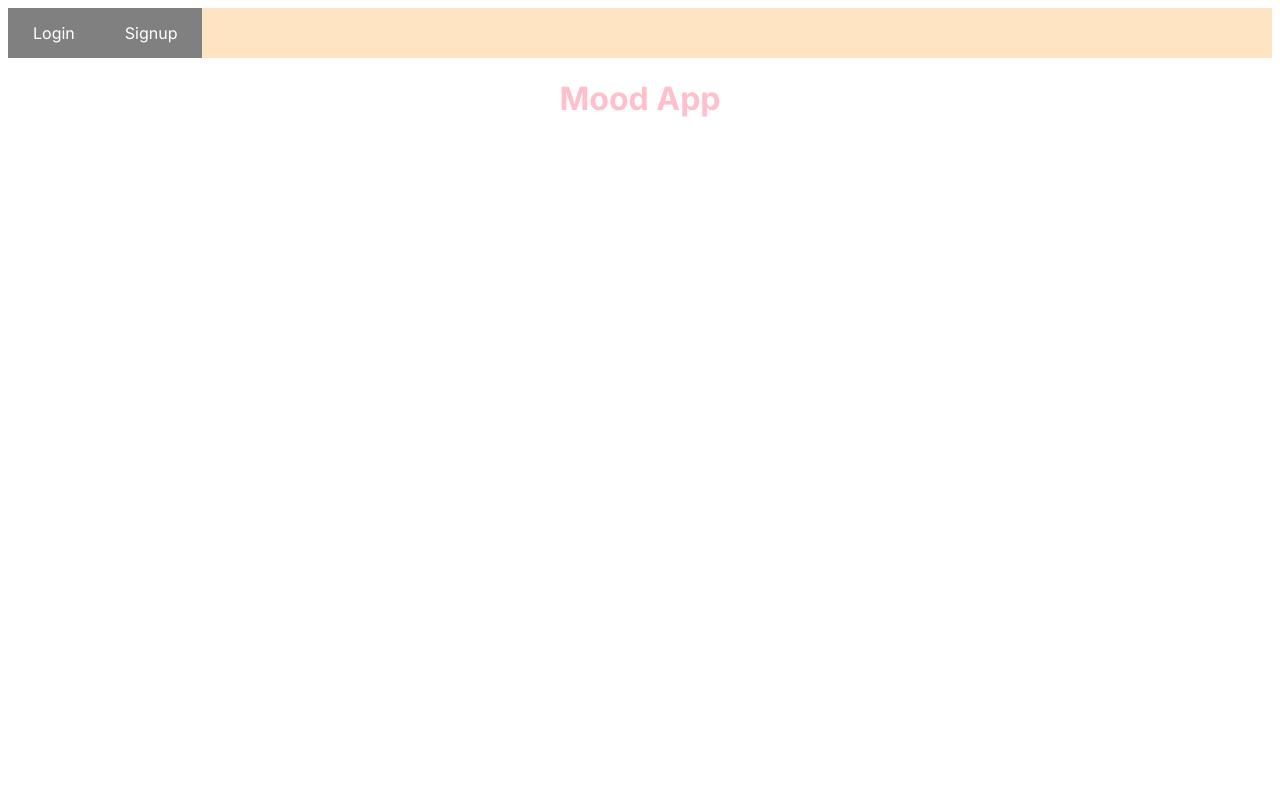
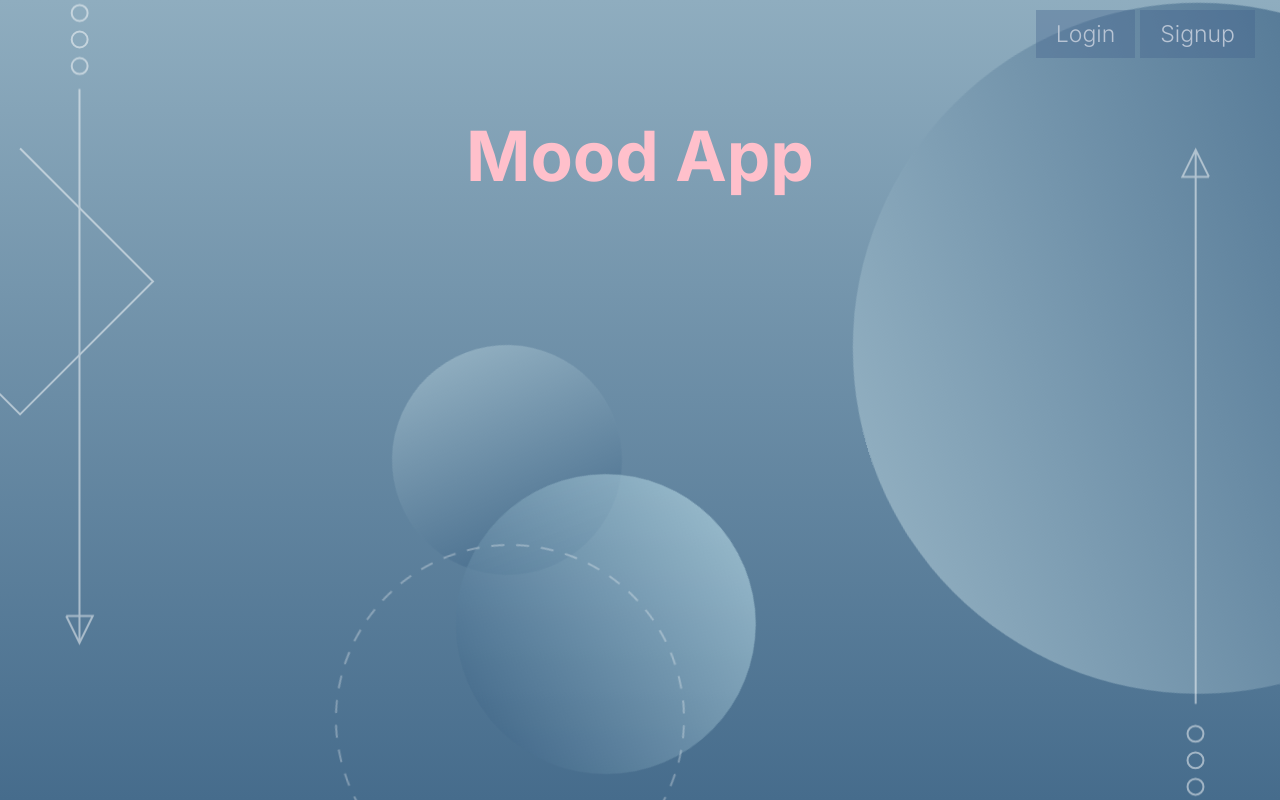
Before and after one commit to laurensmithdev/moodapp, a Next.js app: page / in a window 1280 px wide. Built offline with nearby package versions, Linux system fonts and the light colour scheme.

Commit message:
homepage css, button css

```diff
--- a/src/app/globals.css
+++ b/src/app/globals.css
@@ -3,25 +3,360 @@
     color: pink;
 }
 
-ul {
+.topnav ul {
+    display: flex;
     list-style-type: none;
     margin: 0;
     padding: 0;
+    justify-content: flex-end;
+    width: 100%;
 }
 
 .topnav-btn {
-    background: grey;
-    padding: 15px 25px;
+    background: none;
+    padding: 10px 20px;
     text-decoration: none;
     color: white;
-    float: left;
+    display: inline-block;
+    margin-right: 5px;
 
-    &:hover {
+    /* &:hover {
         background-color: cornflowerblue;
-    }
+    } */
 }
 
 .topnav {
-    background-color: bisque;
     overflow: hidden;
+    justify-content: flex-end;
+    padding: 10px 20px;
 }
+
+/* nav button animation */
+@import 'https://fonts.googleapis.com/css?family=Open+Sans+Condensed:300';
+
+html,
+body {
+  width: 100%;
+  height: 100%;
+  overflow: hidden;
+  margin: 0;
+  display: flex;
+  flex-direction: column;
+  flex-wrap: wrap;
+  font-family: 'Open Sans Condensed', sans-serif;
+}
+
+div[class*=box] {
+  height: 33.33%;
+  width: 100%;
+  display: flex;
+  justify-content: center;
+  align-items: center;
+}
+
+.btn {
+  line-height: 50px;
+  height: 50px;
+  text-align: center;
+  width: 250px;
+  cursor: pointer;
+}
+
+.topnav-btn {
+  color: white;
+  transition: all 0.2s;
+  position: relative;
+}
+.topnav-btns span {
+  transition: all 0.2s;
+}
+.topnav-btn::before {
+  content: '';
+  position: absolute;
+  bottom: 0;
+  left: 0;
+  width: 100%;
+  height: 100%;
+  z-index: 1;
+  opacity: 0;
+  transition: all 0.3s;
+  border-top-width: 1px;
+  border-bottom-width: 1px;
+  border-top-style: solid;
+  border-bottom-style: solid;
+  border-top-color: rgba(255,255,255,0.5);
+  border-bottom-color: rgba(255,255,255,0.5);
+  transform: scale(0.1, 1);
+}
+.topnav-btn:hover span {
+  letter-spacing: 2px;
+}
+.topnav-btn:hover::before {
+  opacity: 2;
+  transform: scale(1, 1);
+}
+.topnav-btn::after {
+  content: '';
+  position: absolute;
+  bottom: 0;
+  left: 0;
+  width: 100%;
+  height: 100%;
+  z-index: 1;
+  transition: all 0.4s;
+  background-color: rgba(66, 98, 140, 0.375);
+}
+.topnav-btn:hover::after {
+  opacity: 0;
+  transform: scale(0.1, 1);
+}
+
+
+
+/* home page background animation */
+@import url("https://fonts.googleapis.com/css2?family=DM+Mono:ital,wght@0,300;1,500&display=swap");
+
+:root {
+  --dkblue: #466C8C;
+  --blue: #8FADBF;
+  --ltblue: #A9CBD9;
+  --ltgreen: #F2F2F2;
+}
+
+body {
+  background: linear-gradient(var(--blue), var(--dkblue));
+  height: 100vh;
+  font-size: calc(14px + (26 - 14) * ((100vw - 300px) / (1600 - 300)));
+  font-family: "DM Mono", monospace;
+  font-weight: 300;
+  overflow: hidden;
+  color: white;
+  text-align: center;
+}
+
+h1 {
+  font-size: 3em;
+  margin-bottom: 0.2em;
+}
+
+h2 {
+  font-size: 2em;
+}
+
+.main {
+  height: 100vh;
+  display: flex;
+  flex-direction: column;
+  flex-wrap: wrap;
+  position: relative;
+  justify-content: center;
+  align-items: center;
+}
+
+.main::before,
+.main::after {
+  content: "";
+  display: block;
+  position: absolute;
+  z-index: -3;
+}
+
+.main::before {
+  right: 0;
+  bottom: -19;
+  height: 30em;
+  width: 30em;
+  border-radius: 30em;
+  background: linear-gradient(var(--blue), var(--dkblue));
+  align-self: flex-end;
+  animation: gradient-fade 8s ease-in-out 3s infinite alternate;
+}
+
+.main::after {
+  top: 0;
+  left: 30;
+  height: 10em;
+  width: 10em;
+  border-radius: 10em;
+  background: linear-gradient(var(--blue), var(--dkblue));
+  animation: gradient-fade-alt 6s ease-in-out 3s infinite alternate;
+}
+
+.main__text-wrapper {
+  position: relative;
+  padding: 2em;
+}
+
+.main__text-wrapper::before,
+.main__text-wrapper::after {
+  content: "";
+  display: block;
+  position: absolute;
+}
+
+.main__text-wrapper::before {
+  z-index: -1;
+  top: -3em;
+  right: -3em;
+  width: 13em;
+  height: 13em;
+  opacity: 0.7;
+  border-radius: 13em;
+  background: linear-gradient(var(--ltblue), var(--dkblue));
+  animation: rotation 7s linear infinite;
+}
+
+.main__text-wrapper::after {
+  z-index: -1;
+  bottom: -20em;
+  width: 20em;
+  height: 20em;
+  border-radius: 20em;
+  background: linear-gradient(var(--ltgreen), var(--green));
+  animation: rotation 7s linear infinite;
+}
+
+.arrow {
+  z-index: 1000;
+  opacity: 0.5;
+  position: absolute;
+}
+
+.arrow--top {
+  top: 0;
+  left: -5em;
+}
+
+.arrow--bottom {
+  bottom: 0;
+  right: 3em;
+}
+
+.circle {
+  transform: translate(50%, -50%) rotate(0deg);
+  transform-origin: center;
+}
+
+.circle--ltblue {
+  height: 20em;
+  width: 20em;
+  border-radius: 20em;
+  background: linear-gradient(var(--ltblue), var(--blue));
+}
+
+.backdrop {
+  position: absolute;
+  width: 100vw;
+  height: 100vh;
+  display: block;
+  background-color: pink;
+}
+
+.dotted-circle {
+  position: absolute;
+  top: 0;
+  right: 0;
+  opacity: 0.3;
+  animation: rotation 38s linear infinite;
+}
+
+/* animations */
+.draw-in {
+  stroke-dasharray: 1000;
+  stroke-dashoffset: 10;
+  animation: draw 15s ease-in-out alternate infinite;
+}
+
+@keyframes draw {
+  from {
+    stroke-dashoffset: 1000;
+  }
+  to {
+    stroke-dashoffset: 0;
+  }
+}
+
+.item-to {
+  animation-duration: 10s;
+  animation-iteration-count: infinite;
+  transform-origin: bottom;
+}
+
+.bounce-1 {
+  animation-name: bounce-1;
+  animation-timing-function: ease;
+}
+
+.bounce-2 {
+  animation-name: bounce-2;
+  animation-timing-function: ease;
+}
+
+.bounce-3 {
+  animation-name: bounce-3;
+  animation-timing-function: ease;
+}
+
+@keyframes bounce-1 {
+  0% {
+    transform: translateY(0);
+  }
+  50% {
+    transform: translateY(50px);
+  }
+  100% {
+    transform: translateY(0);
+  }
+}
+
+@keyframes bounce-2 {
+  0% {
+    transform: translateY(0);
+  }
+  50% {
+    transform: translateY(-30px);
+  }
+  100% {
+    transform: translateY(0);
+  }
+}
+
+@keyframes bounce-3 {
+  0% {
+    transform: translateY(0);
+  }
+  50% {
+    transform: translateY(30px);
+  }
+  100% {
+    transform: translateY(0);
+  }
+}
+
+/* gradient fade */
+@keyframes rotation {
+  from {
+    transform: rotate(0deg);
+  }
+  to {
+    transform: rotate(360deg);
+  }
+}
+
+@keyframes gradient-fade {
+  from {
+    transform: translate(10%, -10%) rotate(0deg);
+  }
+  to {
+    transform: translate(50%, -50%) rotate(360deg);
+  }
+}
+
+@keyframes gradient-fade-alt {
+  from {
+    transform: translate(-20%, 20%) rotate(0deg);
+  }
+  to {
+    transform: translate(-60%, 60%) rotate(360deg);
+  }
+}
--- a/src/app/page.tsx
+++ b/src/app/page.tsx
@@ -18,9 +18,57 @@ const Home: React.FC = () => {
       </div>
 
       <h1 className="homepage">Mood App</h1>
-
+      <div className="arrow arrow--top">
+        <svg xmlns="http://www.w3.org/2000/svg" width="270.11" height="609.9" overflow="visible">
+          <style>
+            {`.geo-arrow {
+              fill: none;
+              stroke: #fff;
+              stroke-width: 2;
+              stroke-miterlimit: 10;
+            }`}
+          </style>
+          <g className="item-to bounce-1">
+            <path className="geo-arrow draw-in" d="M135.06 142.564L267.995 275.5 135.06 408.434 2.125 275.499z" />
+          </g>
+          <circle className="geo-arrow item-to bounce-2" cx="194.65" cy="69.54" r="7.96" />
+          <circle className="geo-arrow draw-in" cx="194.65" cy="39.5" r="7.96" />
+          <circle className="geo-arrow item-to bounce-3" cx="194.65" cy="9.46" r="7.96" />
+          <g className="geo-arrow item-to bounce-2">
+            <path className="st0 draw-in" d="M181.21 619.5l13.27 27 13.27-27zM194.48 644.5v-552" />
+          </g>
+        </svg>
+      </div>
+      <div className="arrow arrow--bottom">
+        <svg xmlns="http://www.w3.org/2000/svg" width="31.35" height="649.9" overflow="visible">
+          <style>
+            {`.geo-arrow {
+              fill: none;
+              stroke: #fff;
+              stroke-width: 2;
+              stroke-miterlimit: 10;
+            }`}
+          </style>
+          <g className="item-to bounce-1">
+            <circle className="geo-arrow item-to bounce-3" cx="15.5" cy="580.36" r="7.96" />
+            <circle className="geo-arrow draw-in" cx="15.5" cy="610.4" r="7.96" />
+            <circle className="geo-arrow item-to bounce-2" cx="15.5" cy="640.44" r="7.96" />
+            <g className="item-to bounce-2">
+              <path className="geo-arrow draw-in" d="M28.94 30.4l-13.26-27-13.27 27zM15.68 5.4v552" />
+            </g>
+          </g>
+        </svg>
+      </div>
+      <div className="main">
+        <div className="main__text-wrapper">
+          <h1 className="main__title"></h1>
+          <h2></h2>
+          <svg xmlns="http://www.w3.org/2000/svg" className="dotted-circle" width="352" height="352" overflow="visible">
+            <circle cx="176" cy="176" r="174" fill="none" stroke="#fff" stroke-width="2" stroke-miterlimit="10" stroke-dasharray="12.921,11.9271" />
+          </svg>
+        </div>
+      </div>
     </div>
-
   );
 };
 
```
